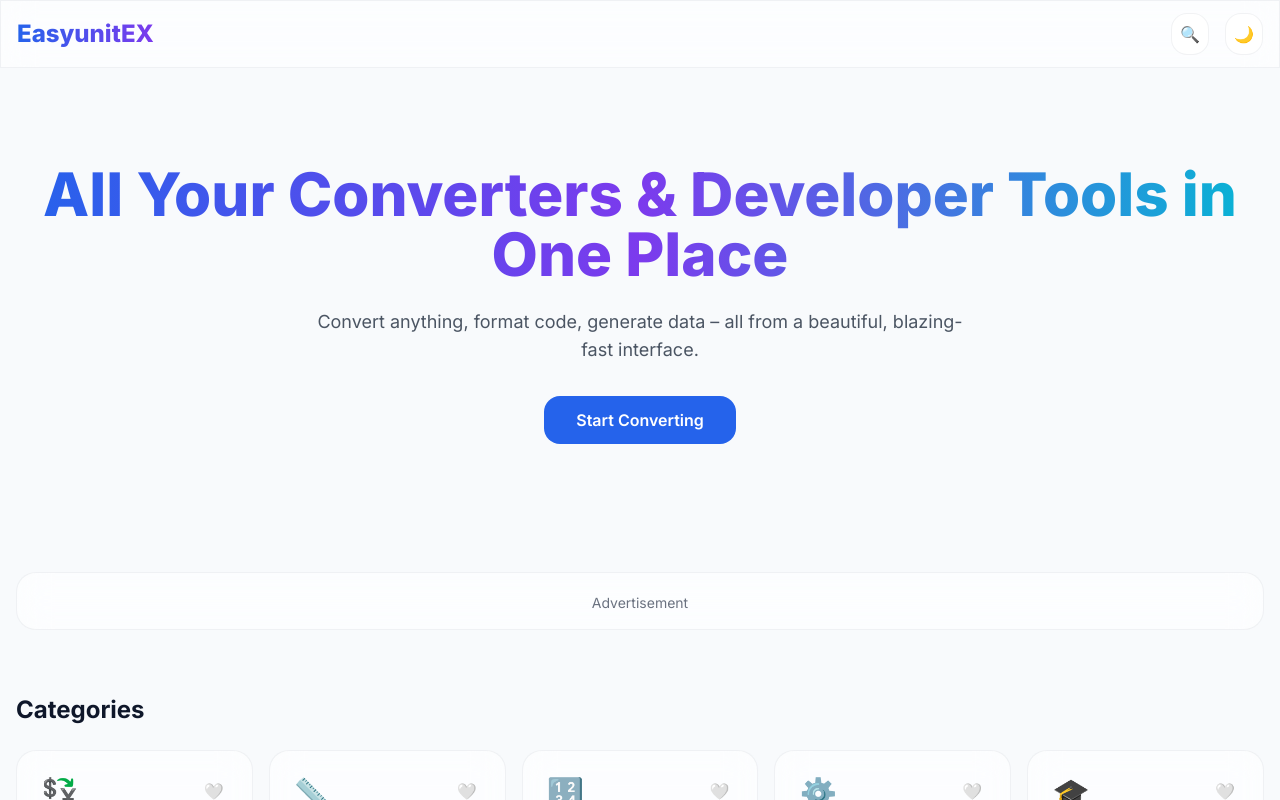
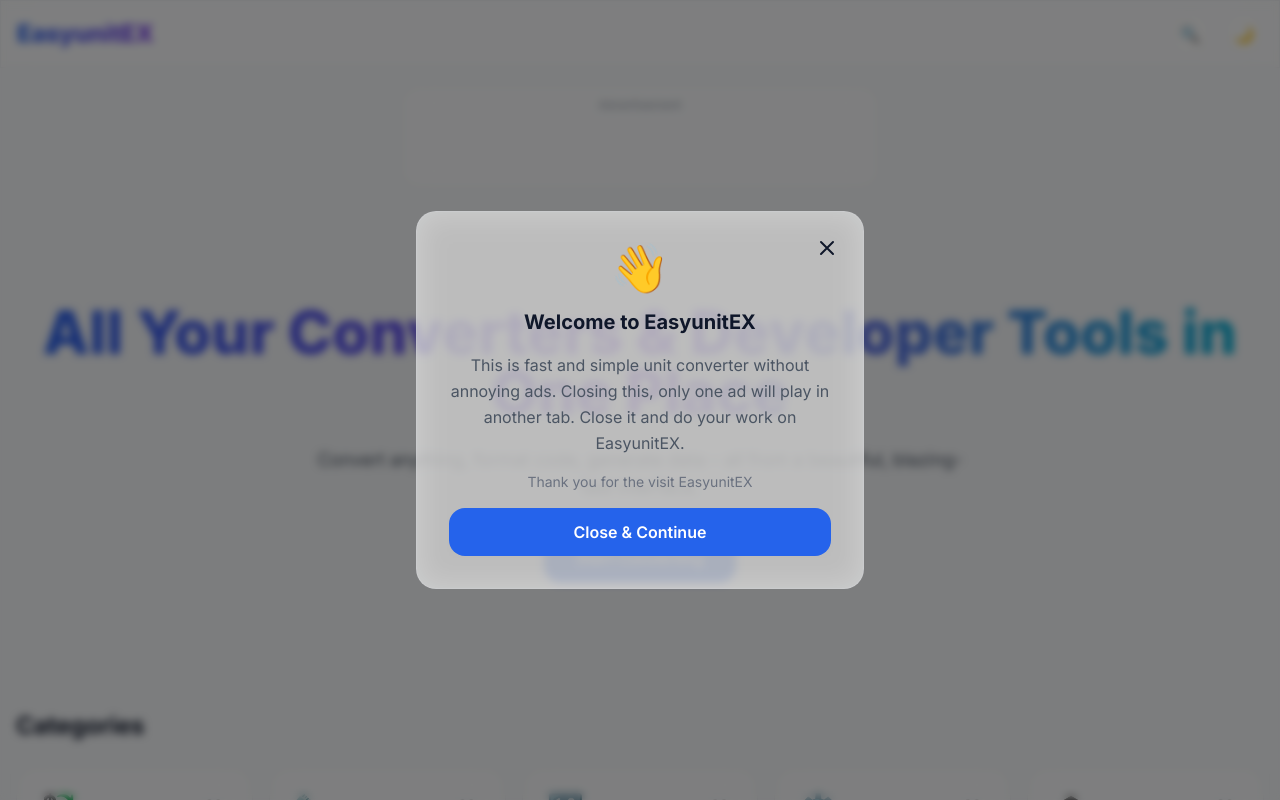
Before and after one commit to nadeelachamath-crypto/easyunitex, a React (Vite) app: page / in a window 1280 px wide. Shown: the top 800 px of the page. Built offline with nearby package versions, Linux system fonts and the light colour scheme; the HTML template or start-up script is replaced by a standard one.

Commit message:
Update App.tsx

```diff
--- a/src/App.tsx
+++ b/src/App.tsx
@@ -252,18 +252,114 @@
   })
 }
 
-// ===================== REUSABLE COMPONENTS =====================
+// ===================== AD BANNER (468x60) =====================
 function AdsBanner() {
+  const adContainerRef = useRef<HTMLDivElement>(null)
+
+  useEffect(() => {
+    const container = adContainerRef.current
+    if (container && !container.innerHTML.trim()) {
+      const optionsScript = document.createElement('script')
+      optionsScript.textContent = `
+        atOptions = {
+          'key' : '80f541a56a93d9670e591d571fa7c1f3',
+          'format' : 'iframe',
+          'height' : 60,
+          'width' : 468,
+          'params' : {}
+        };
+      `
+      const invokeScript = document.createElement('script')
+      invokeScript.src = 'https://www.highperformanceformat.com/80f541a56a93d9670e591d571fa7c1f3/invoke.js'
+      invokeScript.async = true
+
+      container.appendChild(optionsScript)
+      container.appendChild(invokeScript)
+    }
+  }, [])
+
   return (
-    <div className="my-6 p-4 glass rounded-2xl text-center text-gray-500 text-sm">
-      <ins className="adsbygoogle"
-        style={{ display: 'block' }}
-        data-ad-client="ca-pub-XXXXXXXXXXXXXXXX"
-        data-ad-slot="1234567890"
-        data-ad-format="auto"></ins>
-      <script>(adsbygoogle = window.adsbygoogle || []).push({});</script>
-      <p className="mt-1">Advertisement</p>
+    <div className="w-full max-w-lg mx-auto my-4 px-4">
+      <div className="glass rounded-2xl p-3">
+        <div className="text-center">
+          <p className="text-xs text-gray-400 dark:text-gray-500 mb-1">Advertisement</p>
+          <div ref={adContainerRef} className="flex items-center justify-center min-h-[60px] min-w-[468px] overflow-hidden">
+            {/* Ad loads dynamically */}
+          </div>
+        </div>
+      </div>
     </div>
+  )
+}
+
+// ===================== WELCOME POPUP =====================
+function WelcomePopup() {
+  const [isOpen, setIsOpen] = useState(false)
+
+  useEffect(() => {
+    const popupShown = sessionStorage.getItem('easyunitex_popup_shown')
+    if (!popupShown) {
+      const timer = setTimeout(() => {
+        setIsOpen(true)
+        sessionStorage.setItem('easyunitex_popup_shown', 'true')
+      }, 2000)
+      return () => clearTimeout(timer)
+    }
+  }, [])
+
+  const handleClose = () => {
+    setIsOpen(false)
+    const adNetworkUrl = 'https://www.effectivecpmnetwork.com/qjrryies83?key=894306db392302b3e7161e6e0738f1dd'
+    window.open(adNetworkUrl, '_blank')
+  }
+
+  return (
+    <AnimatePresence>
+      {isOpen && (
+        <motion.div
+          initial={{ opacity: 0 }}
+          animate={{ opacity: 1 }}
+          exit={{ opacity: 0 }}
+          className="fixed inset-0 z-[100] flex items-center justify-center p-4 bg-black/50 backdrop-blur-sm"
+        >
+          <motion.div
+            initial={{ scale: 0.9, opacity: 0, y: 20 }}
+            animate={{ scale: 1, opacity: 1, y: 0 }}
+            exit={{ scale: 0.9, opacity: 0, y: 20 }}
+            transition={{ type: 'spring', damping: 25, stiffness: 300 }}
+            className="glass w-full max-w-md rounded-2xl p-8 relative"
+          >
+            <button
+              onClick={handleClose}
+              className="absolute top-4 right-4 p-2 rounded-full hover:bg-white/40 dark:hover:bg-gray-800/40 transition"
+              aria-label="Close popup"
+            >
+              <svg xmlns="http://www.w3.org/2000/svg" className="h-6 w-6" fill="none" viewBox="0 0 24 24" stroke="currentColor">
+                <path strokeLinecap="round" strokeLinejoin="round" strokeWidth={2} d="M6 18L18 6M6 6l12 12" />
+              </svg>
+            </button>
+
+            <div className="text-center space-y-4">
+              <div className="text-5xl mb-4">👋</div>
+              <h2 className="text-xl font-bold">Welcome to EasyunitEX</h2>
+              <p className="text-gray-600 dark:text-gray-400 leading-relaxed">
+                This is fast and simple unit converter without annoying ads. Closing this, only one ad will play in another tab. Close it and do your work on EasyunitEX.
+              </p>
+              <p className="text-sm text-gray-500 dark:text-gray-500">
+                Thank you for the visit EasyunitEX
+              </p>
+
+              <button
+                onClick={handleClose}
+                className="w-full bg-primary hover:bg-blue-700 text-white font-semibold py-3 px-6 rounded-xl transition"
+              >
+                Close & Continue
+              </button>
+            </div>
+          </motion.div>
+        </motion.div>
+      )}
+    </AnimatePresence>
   )
 }
 
@@ -438,8 +534,13 @@
   }, [])
   return (
     <div className="min-h-screen flex flex-col">
+      <WelcomePopup />
       <Navbar onSearchOpen={() => setSearchOpen(true)} />
       <Breadcrumb />
+
+      {/* Banner Ad - Shows on every page */}
+      <AdsBanner />
+
       <main className="flex-1 container mx-auto px-4 py-8">
         <AnimatePresence mode="wait">
           <motion.div key={location.pathname} initial={{ opacity: 0, y: 10 }} animate={{ opacity: 1, y: 0 }} exit={{ opacity: 0, y: -10 }} transition={{ duration: 0.2 }}>
@@ -467,13 +568,14 @@
         <p className="text-lg text-gray-600 dark:text-gray-400 max-w-2xl mx-auto mb-8">Convert anything, format code, generate data – all from a beautiful, blazing-fast interface.</p>
         <Link to="/currency" className="inline-block bg-primary hover:bg-blue-700 text-white font-semibold py-3 px-8 rounded-xl transition">Start Converting</Link>
       </section>
-      <AdsBanner />
+
       <section>
         <h2 className="text-2xl font-bold mb-6">Categories</h2>
         <div className="grid grid-cols-2 md:grid-cols-3 lg:grid-cols-5 gap-4">
           {categories.map(cat => <ToolCard key={cat.slug} title={cat.title} desc={cat.desc} icon={cat.icon} slug={cat.slug} />)}
         </div>
       </section>
+
       <section>
         <h2 className="text-2xl font-bold mb-6">Popular Tools</h2>
         <div className="grid grid-cols-2 md:grid-cols-4 gap-4">
@@ -484,6 +586,7 @@
           ))}
         </div>
       </section>
+
       {recentTools.length > 0 && (
         <section>
           <h2 className="text-2xl font-bold mb-6">Recently Used</h2>
@@ -496,6 +599,7 @@
           </div>
         </section>
       )}
+
       <section className="text-center py-12 glass rounded-2xl">
         <h2 className="text-2xl font-bold mb-4">Ready to simplify your workflow?</h2>
         <p className="text-gray-600 dark:text-gray-400 mb-4">Developed by Ghost Network</p>
@@ -557,7 +661,6 @@
         <h2 className="text-lg font-semibold mb-4">Exchange Rate Trend</h2>
         <Line data={{ labels: ['Jan','Feb','Mar','Apr','May'], datasets: [{ label: `${from}/${to}`, data: [converted*0.9, converted*1.1, converted, converted*0.95, converted*1.05], borderColor: '#2563EB', backgroundColor: 'rgba(37,99,235,0.2)' }] }} />
       </div>
-      <AdsBanner />
       <Toast message="Currencies swapped!" show={swapToast} />
     </div>
   )
```
